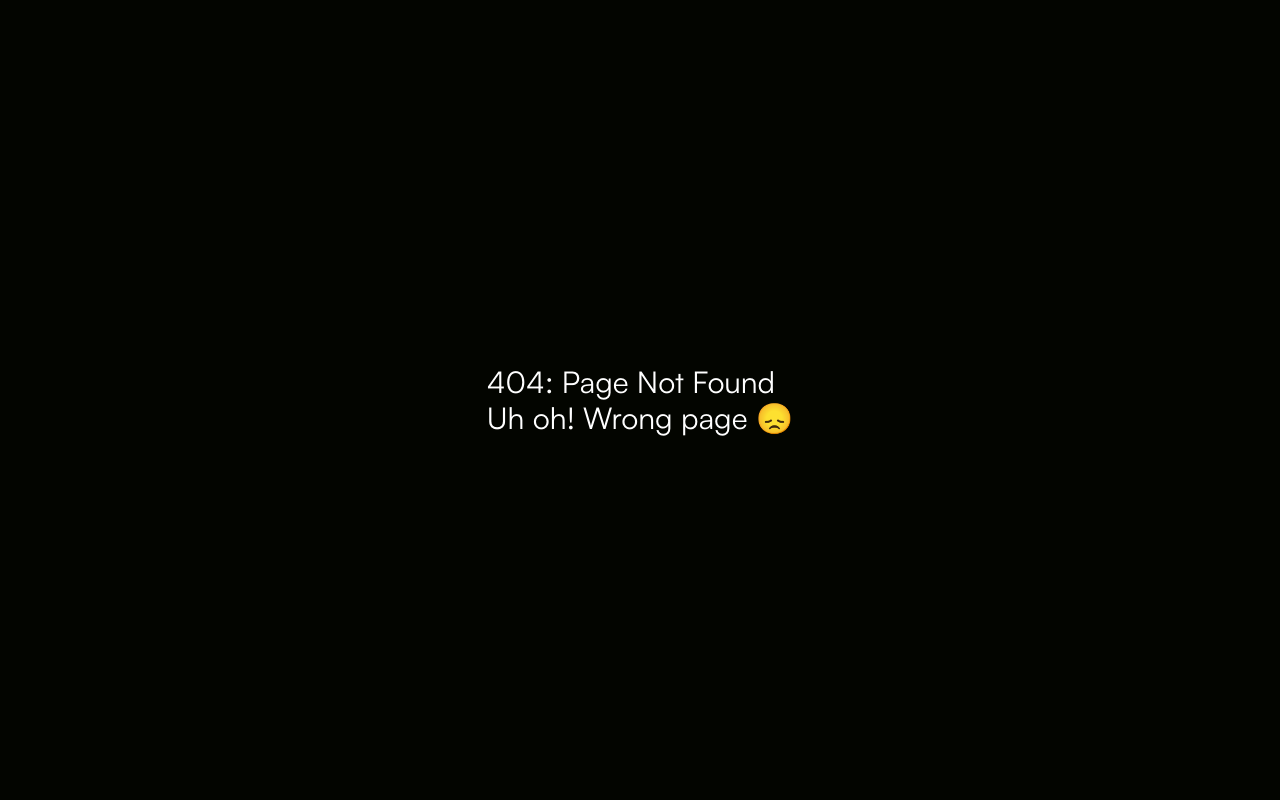
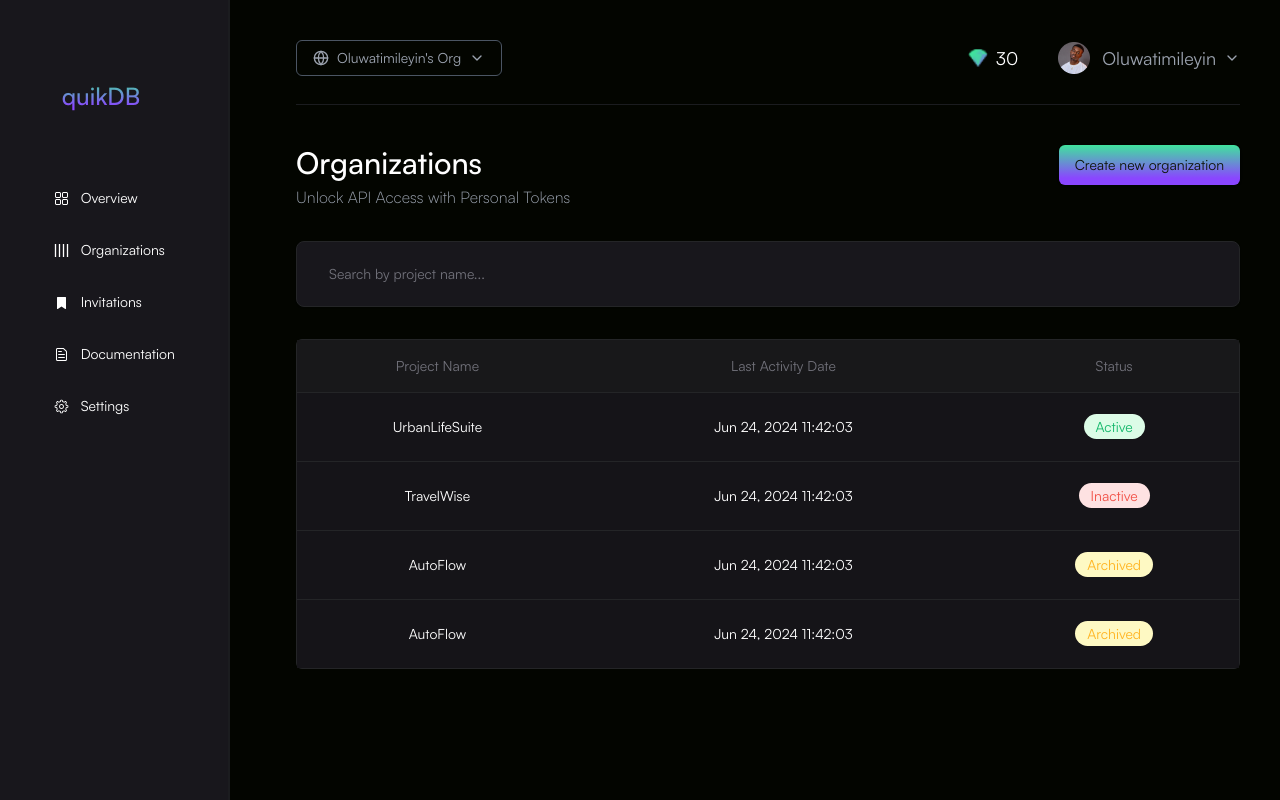
Before and after one commit to quikdb/quikdb-app-beta, a React (Vite) app in the folder src/app_frontend/: page /organizations/organizations in a window 1280 px wide. Before the commit this address had no page. Built offline with nearby package versions, Linux system fonts and the light colour scheme.

Commit message:
changes to documentation.tsx

```diff
--- a/src/app_frontend/src/App.tsx
+++ b/src/app_frontend/src/App.tsx
@@ -9,6 +9,7 @@ import Dashboard from "./pages/dasboard/Dashboard";
 import Dash from "./pages/dasboard";
 import Projects from "./pages/dasboard/Projects";
 import Documentation from "./pages/organization/Documentation";
+import Overview from "./pages/organization/Overview";
 
 function App() {
   const router = createBrowserRouter([
@@ -22,6 +23,10 @@ function App() {
       children: [
         {
           path: "",
+          element: <Overview />,
+        },
+        {
+          path: "organizations",
           element: <Organizations />,
         },
         {
--- a/src/app_frontend/src/pages/organization/Organizations.tsx
+++ b/src/app_frontend/src/pages/organization/Organizations.tsx
@@ -1,24 +1,81 @@
-import { Button } from "@/components/ui/button";
+import { Button } from '@/components/ui/button';
+import { Input } from '@/components/ui/input';
+import { Table, TableHeader, TableBody, TableRow, TableHead, TableCell, TableCaption } from '@/components/ui/table';
 
 const Organizations = () => {
+  // Example data
+  const organizations = [
+    {
+      name: 'UrbanLifeSuite',
+      lastActivity: 'Jun 24, 2024 11:42:03',
+      status: 'Active',
+    },
+    {
+      name: 'TravelWise',
+      lastActivity: 'Jun 24, 2024 11:42:03',
+      status: 'Inactive',
+    },
+    {
+      name: 'AutoFlow',
+      lastActivity: 'Jun 24, 2024 11:42:03',
+      status: 'Archived',
+    },
+    {
+      name: 'AutoFlow',
+      lastActivity: 'Jun 24, 2024 11:42:03',
+      status: 'Archived',
+    },
+  ];
+
+  // Helper function to return the status badge
+  const renderStatusBadge = (status: string) => {
+    const statusStyles = {
+      Active: 'bg-green-100 text-[#12B76A]',
+      Inactive: 'bg-red-100 text-[#F15046]',
+      Archived: 'bg-yellow-100 text-[#FFB422]',
+    };
+
+    return <span className={`px-3 py-1 rounded-full text-sm ${statusStyles[status] || 'bg-gray-100 text-gray-700'}`}>{status}</span>;
+  };
 
   return (
-            <div className="mt-10">
-                <div className="flex justify-between">
-                    <div className="flex flex-col gap-1">
-                        <p className="font-satoshi_medium text-3xl">Organizations</p>
-                        <p className="font-satoshi_light text-base text-gray-400">Unlock API Access with Personal Tokens</p>
+    <div className='mt-10 space-y-8'>
+      {/* Page Header */}
+      <div className='flex justify-between'>
+        <div className='flex flex-col gap-1'>
+          <p className='font-satoshi_medium text-3xl'>Organizations</p>
+          <p className='font-satoshi_light text-base text-gray-400'>Unlock API Access with Personal Tokens</p>
         </div>
-                    <Button size="lg" className="bg-gradient w-fit px-4 text-[#0F1407]">
+        <Button size='lg' className='bg-gradient w-fit px-4 text-[#0F1407]'>
           Create new organization
         </Button>
       </div>
-                <div className="bg-blackoff rounded-lg mt-7 flex flex-col justify-center items-center gap-10 h-[70vh]">
-                    <div className="flex flex-col items-center gap-2">
-                        <img src="/images/empty_org.png" alt="empty_box" />
-                        <p className="text-base mb-[-5px]" >No Organization Available</p>
-                        <p className="text-sm font-satoshi_light text-gray-400">List of organizations will appear here</p>
+
+      {/* Search and Filter Section */}
+      <div className='flex items-center'>
+        <Input type='text' placeholder='Search by project name...' className='w-full p-8 bg-blackoff rounded-lg' />
       </div>
+
+      {/* Organizations Table */}
+      <div className='rounded-md border border-[#242527]'>
+        <Table>
+          <TableHeader>
+            <TableRow>
+              <TableHead className='py-4 text-center align-middle'>Project Name</TableHead>
+              <TableHead className='text-center align-middle'>Last Activity Date</TableHead>
+              <TableHead className='text-center align-middle'>Status</TableHead>
+            </TableRow>
+          </TableHeader>
+          <TableBody>
+            {organizations.map((org, index) => (
+              <TableRow key={index}>
+                <TableCell className='py-6 text-center align-middle'>{org.name}</TableCell>
+                <TableCell className='text-center align-middle'>{org.lastActivity}</TableCell>
+                <TableCell className='text-center align-middle'>{renderStatusBadge(org.status)}</TableCell>
+              </TableRow>
+            ))}
+          </TableBody>
+        </Table>
       </div>
     </div>
   );
--- /dev/null
+++ b/src/app_frontend/src/pages/organization/Overview.tsx
@@ -0,0 +1,27 @@
+import { Button } from "@/components/ui/button";
+
+const Overview = () => {
+
+    return (
+            <div className="mt-10">
+                <div className="flex justify-between">
+                    <div className="flex flex-col gap-1">
+                        <p className="font-satoshi_medium text-3xl">Organizations</p>
+                        <p className="font-satoshi_light text-base text-gray-400">Unlock API Access with Personal Tokens</p>
+                    </div>
+                    <Button size="lg" className="bg-gradient w-fit px-4 text-[#0F1407]">
+                        Create new organization
+                    </Button>
+                </div>
+                <div className="bg-blackoff rounded-lg mt-7 flex flex-col justify-center items-center gap-10 h-[70vh]">
+                    <div className="flex flex-col items-center gap-2">
+                        <img src="/images/empty_org.png" alt="empty_box" />
+                        <p className="text-base mb-[-5px]" >No Organization Available</p>
+                        <p className="text-sm font-satoshi_light text-gray-400">List of organizations will appear here</p>
+                    </div>
+                </div>
+            </div>
+    );
+};
+
+export default Overview;
```
Lines whose indentation alone changed are shown as unchanged.
